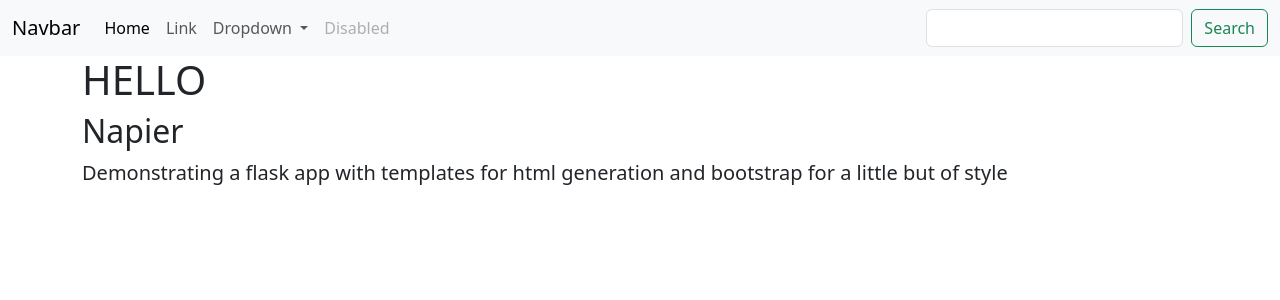
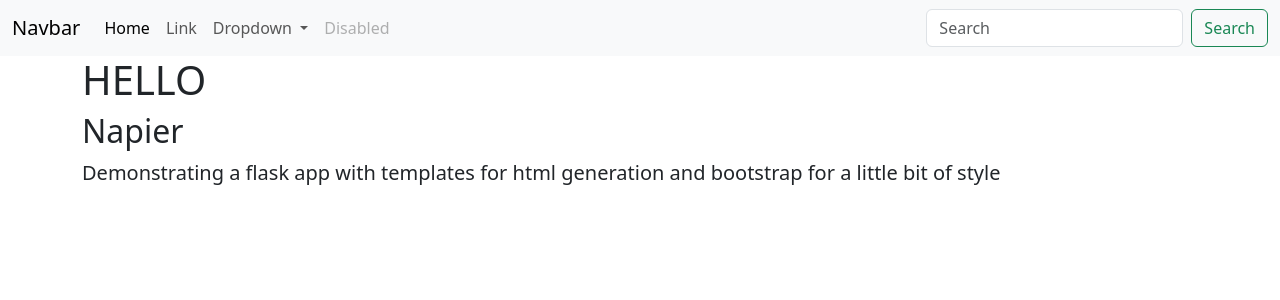
Before and after one commit to moi-kei/webtech, a Flask app: template chapter9/templates/styled.html in a window 1280 px wide. Shown: the top 300 px of the page. Run offline with Flask 3, Linux system fonts and the light colour scheme; the template is opened without the code that fills it, so the values that code supplies are empty.

Commit message:
Update styled.html

```diff
--- a/chapter9/templates/styled.html
+++ b/chapter9/templates/styled.html
@@ -3,11 +3,13 @@
 <head>
   <meta charset="utf-8">
   <meta name="viewport" content="width=device-width, initial-scale=1">
-		<title>Boostrap demo</title>
-		<link href="{{ url_for('static', filename='css/bootstrap.min.css') }}"
-		      rel="stylesheet" />
+  <title>Bootstrap Demonstation</title>
+
+  <link href="{{ url_for('static', filename='css/bootstrap.min.css') }}" rel="stylesheet" />
+
 </head>
 <body>
+
 <nav class="navbar navbar-expand-lg bg-body-tertiary">
   <div class="container-fluid">
     <a class="navbar-brand" href="#">Navbar</a>
@@ -23,16 +25,14 @@
           <a class="nav-link" href="#">Link</a>
         </li>
         <li class="nav-item dropdown">
-							<a class="nav-link dropdown-toggle" href="#" role="button"
-							   data-bs-toggle="dropdown" aria-expanded="false">
+          <a class="nav-link dropdown-toggle" href="#" role="button" data-bs-toggle="dropdown" aria-expanded="false">
             Dropdown
           </a>
           <ul class="dropdown-menu">
             <li><a class="dropdown-item" href="#">Action</a></li>
             <li><a class="dropdown-item" href="#">Another action</a></li>
-								 <li><a class="dropdown-item" href="#">Something else</a></li>
             <li><hr class="dropdown-divider"></li>
-								 <li><a class="dropdown-item" href="#">some stuff</a></li>
+            <li><a class="dropdown-item" href="#">Something else here</a></li>
           </ul>
         </li>
         <li class="nav-item">
@@ -40,16 +40,22 @@
         </li>
       </ul>
       <form class="d-flex" role="search">
-						<input class="form-control me-2" type="search" placegolder="Search" aria-label="Search">
+        <input class="form-control me-2" type="search" placeholder="Search" aria-label="Search">
         <button class="btn btn-outline-success" type="submit">Search</button>
       </form>
     </div>
   </div>
 </nav>
+
+
+
    <div class="container">
-				<h1> HELLO</h1>
-				<h2> Napier</h2>
-				<p class="lead">Demonstrating a flask app with templates for html generation and bootstrap for a little but of style</p>
+        <h1>HELLO</h1>
+        <h2>Napier</h2>
+        <p class="lead">Demonstrating a flask app with templates for html generation and bootstrap for a little bit of style</p>
   </div>
+
+     <script src="{{ url_for('static', filename='/js/bootstrap.bundle.min.js') }}"></script>
+
 </body>
 </html>
```
Lines whose indentation alone changed are shown as unchanged.
